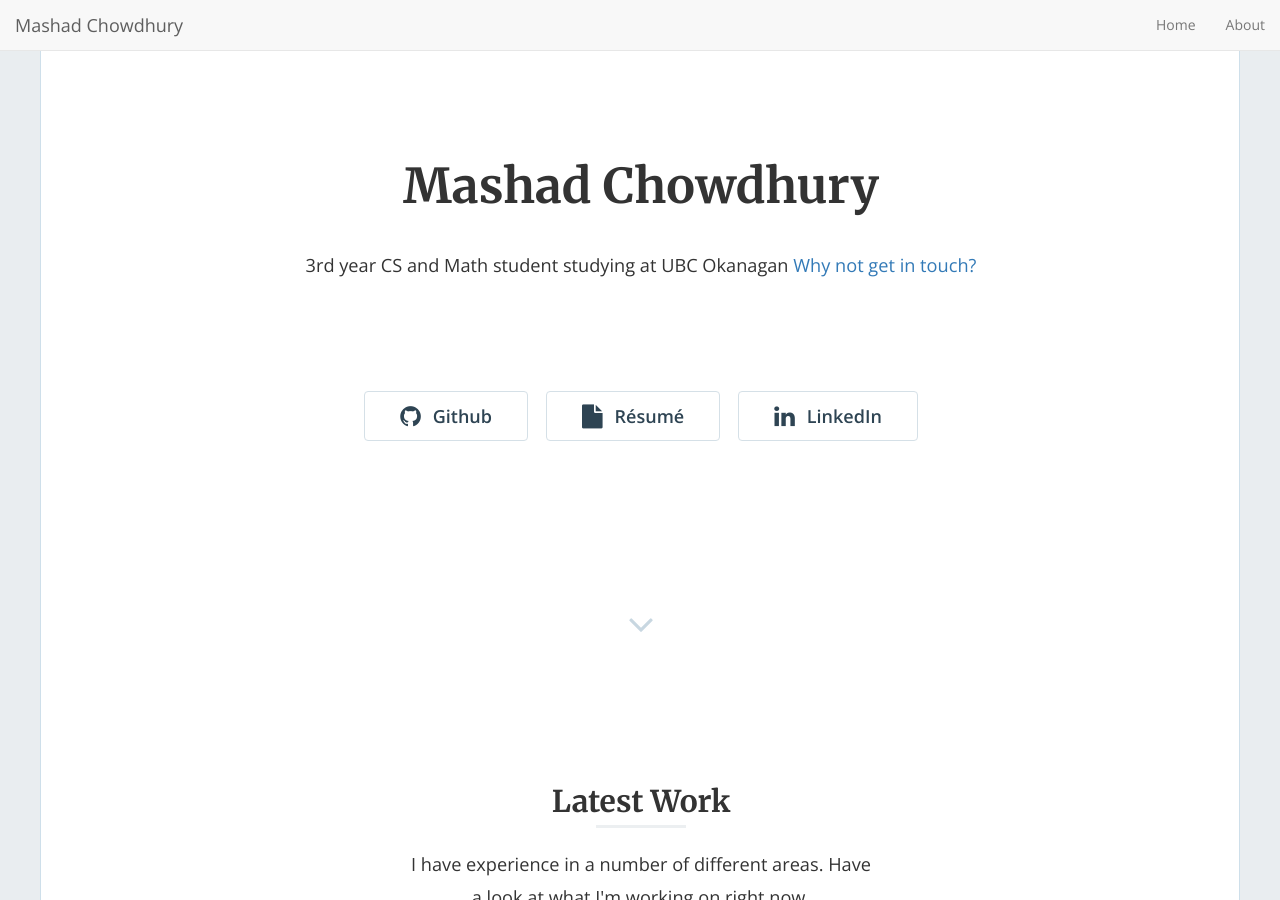
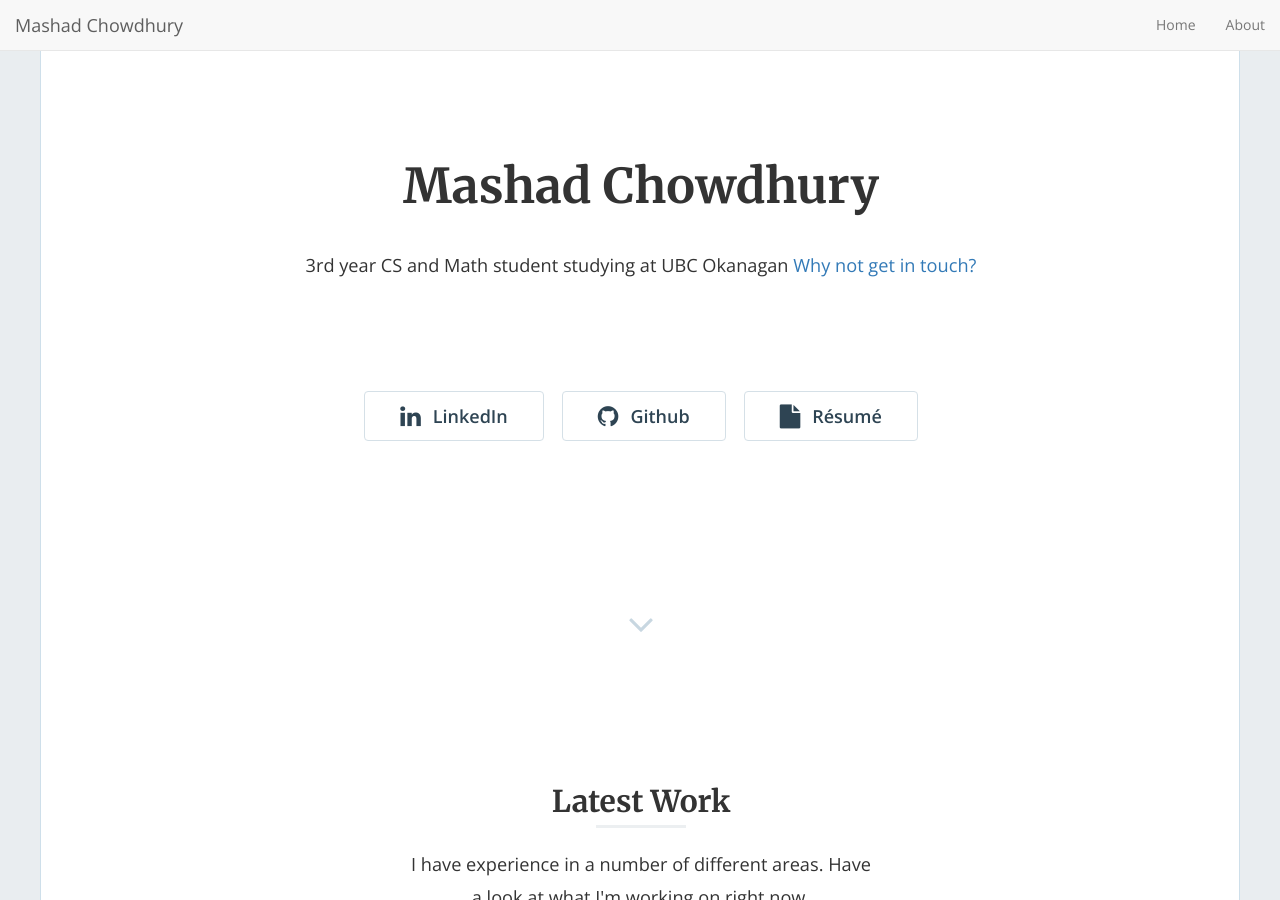
Before and after one commit to mashadchowdhury/mashadchowdhury.github.io, a Jekyll site: the page built from index.html, in a window 1280 px wide and 900 px high. Built offline with Jekyll 4.4.1, drawn with Linux system fonts in a browser that asks for light colours; nearby versions of some CDN libraries; the list of posts is cut into pages by our own code.

Commit message:
Update home-hero.html

```diff
--- a/_includes/home-hero.html
+++ b/_includes/home-hero.html
@@ -20,6 +20,9 @@
 
           <div class="hero-buttons">
 
+            {% if site.data.global.linkedin != '' %}
+              <a href="https://{{ site.data.global.linkedin }}"><button class="btn btn-default btn-lg"><i class="fa fa-linkedin fa-lg"></i>LinkedIn</button></a>
+            {% endif %}
             {% if site.data.global.twitter != '' %}
               <a href="https://twitter.com/{{ site.data.global.twitter }}"><button class="btn btn-default btn-lg"><i class="fa fa-twitter fa-lg"></i>Twitter</button></a>
             {% endif %}
@@ -32,9 +35,7 @@
             {% if site.cv_url != '' %}
               <a href="{{ site.data.global.cv_url }}"><button class="btn btn-default btn-lg"><i class="fa fa-file fa-lg"></i>Résumé</button></a>
             {% endif %}
-            {% if site.data.global.linkedin != '' %}
-              <a href="https://{{ site.data.global.linkedin }}"><button class="btn btn-default btn-lg"><i class="fa fa-linkedin fa-lg"></i>LinkedIn</button></a>
-            {% endif %}
+
 
           </div>
 
```
